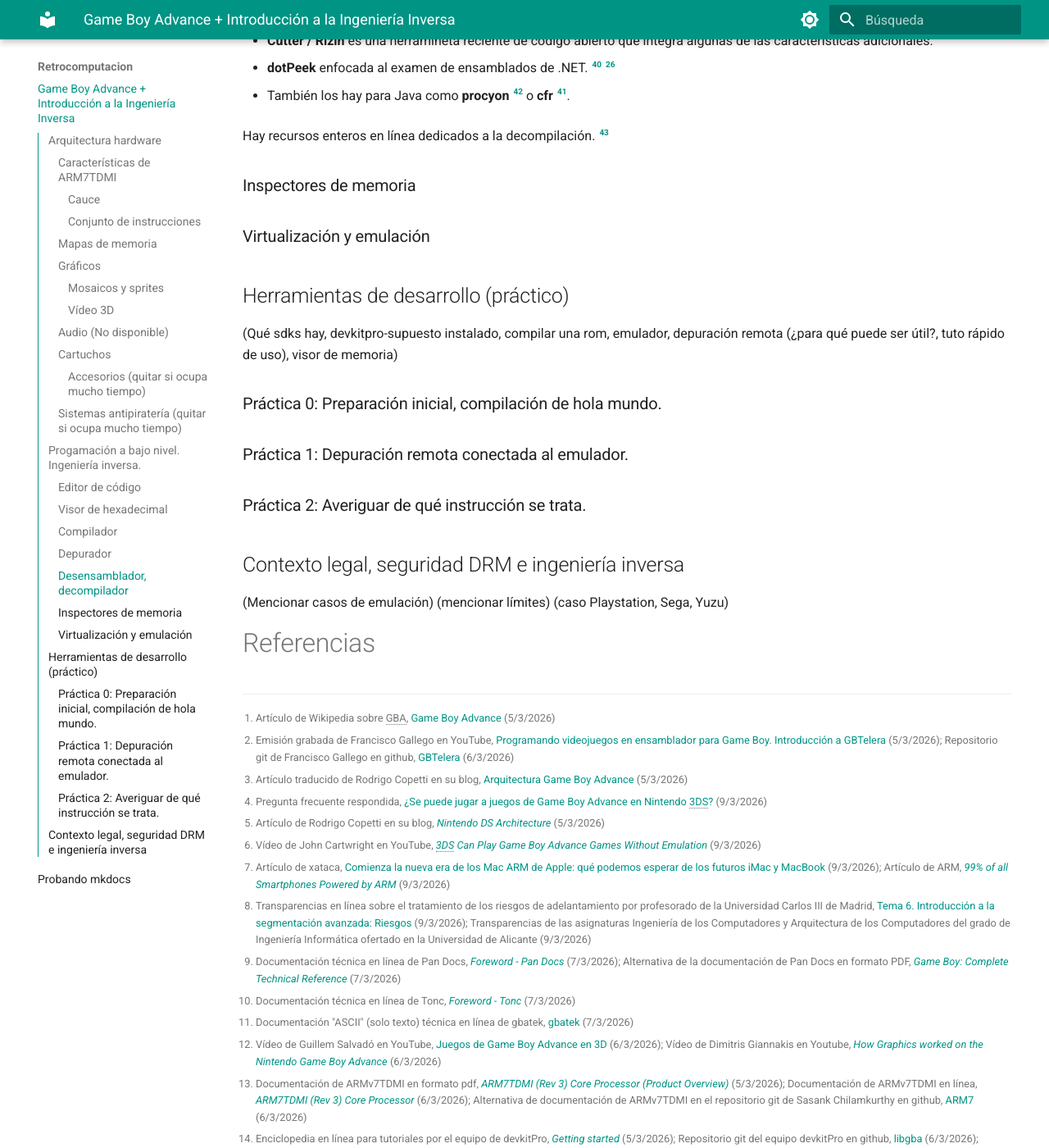
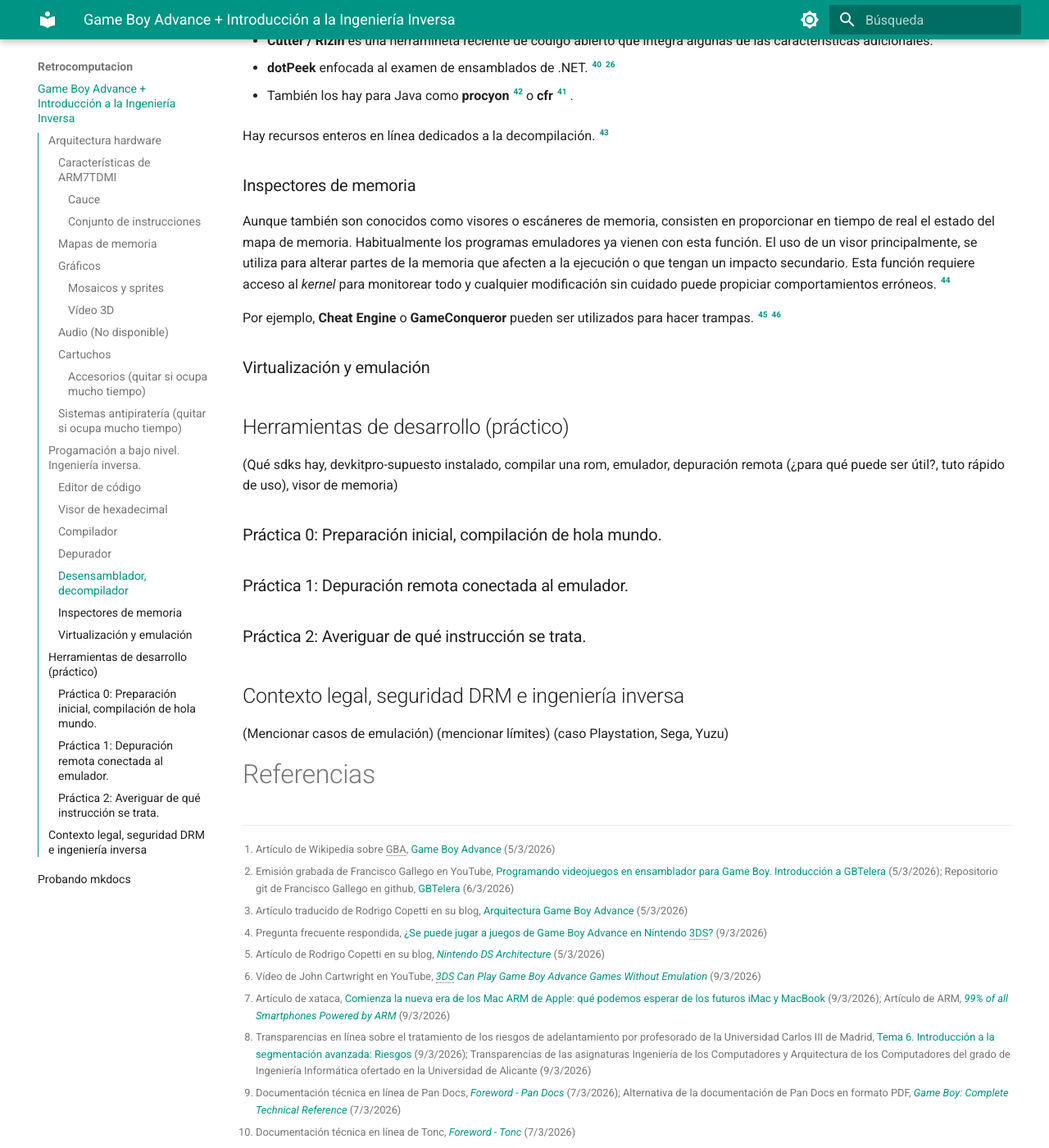
Before and after one commit to abl78-ua/Wiki-IMCR, an MkDocs documentation site: the page built from docs/Retrocomputacion/Retrocomputacion.md, in a window 1280 px wide and 1400 px high, scrolled down 9183 px. Shown: the whole window at 82% size. Built offline with MkDocs 1.6.1 and Material for MkDocs 9.7.7, drawn with Linux system fonts in a browser that asks for light colours; some of the changed text lies outside the part shown.

Commit message:
doc: scanmems

```diff
--- a/docs/Retrocomputacion/Retrocomputacion.md
+++ b/docs/Retrocomputacion/Retrocomputacion.md
@@ -238,13 +238,19 @@ Listado de algunos decompiladores/desensambladores:
 
 - **dotPeek** enfocada al examen de ensamblados de .NET. [^ref:dotpeek] [^ref:jetbrains]
 
-- También los hay para Java como **procyon** [^ref:proycon] o **cfr** [^ref:cfr].
+- También los hay para Java como **procyon** [^ref:proycon] o **cfr** [^ref:cfr] .
 
 Hay recursos enteros en línea dedicados a la decompilación. [^ref:decmpwiki]
 
 ### Inspectores de memoria
 
+Aunque también son conocidos como visores o escáneres de memoria, consisten en proporcionar en tiempo de real el estado del mapa de memoria. Habitualmente los programas emuladores ya vienen con esta función. El uso de un visor principalmente, se utiliza para alterar partes de la memoria que afecten a la ejecución o que tengan un impacto secundario. Esta función requiere acceso al *kernel* para monitorear todo y cualquier modificación sin cuidado puede propiciar comportamientos erróneos. [^ref:myref]
+
+Por ejemplo, **Cheat Engine** o **GameConqueror** pueden ser utilizados para hacer trampas. [^ref:ce] [^ref:CHEATS]
+
 ### Virtualización y emulación
+
+
 
 ## Herramientas de desarrollo (práctico)
 
@@ -324,7 +330,7 @@ Hay recursos enteros en línea dedicados a la decompilación. [^ref:decmpwiki]
 
 [^ref:gbatek]: Documentación "ASCII" (solo texto) técnica en línea de gbatek, [gbatek](https://mgba-emu.github.io/gbatek/) (7/3/2026)
 
-[^ref:GBA3D]: Vídeo de Guillem Salvadó en YouTube, [Juegos de Game Boy Advance en 3D](https://www.youtube.com/watch?v=9QtnivesDaM) (6/3/2026); Vídeo de Dimitris Giannakis en Youtube, [*How Graphics worked on the Nintendo Game Boy Advance*](https://www.youtube.com/watch?v=mpNWEbZdXNw) (6/3/2026)
+[^ref:GBA3D]: Vídeo de Guillem Salvadó sobre 3D en GBA en YouTube, [Juegos de Game Boy Advance en 3D](https://www.youtube.com/watch?v=9QtnivesDaM) (6/3/2026); Vídeo de Dimitris Giannakis en Youtube, [*How Graphics worked on the Nintendo Game Boy Advance*](https://www.youtube.com/watch?v=mpNWEbZdXNw) (6/3/2026)
 
 [^ref:ARM7]: Documentación de ARMv7TDMI en formato pdf, [*ARM7TDMI (Rev 3) Core Processor (Product Overview)*](https://documentation-service.arm.com/static/5eb15edd9931941038e01527) (5/3/2026); Documentación de ARMv7TDMI en línea, [*ARM7TDMI (Rev 3) Core Processor*](https://developer.arm.com/documentation/dvi0027/b/arm7tdmi) (6/3/2026); Alternativa de documentación de ARMv7TDMI en el repositorio git de Sasank Chilamkurthy en github, [ARM7](https://github.com/chsasank/ARM7/blob/master/docs/ARM-7TDMI-Reference-Manual.pdf) (6/3/2026)
 
@@ -386,7 +392,13 @@ Hay recursos enteros en línea dedicados a la decompilación. [^ref:decmpwiki]
 
 [^ref:proycon]: Repositorio git de procyon en github, [procyon](https://github.com/mstrobel/procyon) (18/3/2026)
 
-[^ref:decmpwiki]: Enciclopedia wiki en línea dedicada a la decompilación, [**Decompiler Directory**](https://decompilation.wiki/decompilers/directory/) (18/3/2026)
+[^ref:decmpwiki]: Enciclopedia wiki en línea dedicada a la decompilación, [*Decompiler Directory*](https://decompilation.wiki/decompilers/directory/) (18/3/2026)
+
+[^ref:myref]: Artículo por Starcube Labs sobre realizar ingeniería inversa en títulos de GBA, [*Reverse Engineering a GBA*](https://www.starcubelabs.com/reverse-engineering-gba/) (18/3/2026)
+
+[^ref:ce]: Artículo de Wikipedia sobre Cheat Engine, [Cheat Engine](https://es.wikipedia.org/wiki/Cheat_Engine) (18/3/2026);
+
+[^ref:CHEATS]: Vídeo de Guillem Salvadó sobre trucos manipulando la memoria en YouTube, [¿Cómo funcionan los CHEAT CODES en juegos?](https://www.youtube.com/watch?v=dNS-lMqfKV0) (18/3/2026); Vídeo de Guillem Salvadó sobre manipulación de RAM en Youtube, [Hackeando Super Mario 64](https://youtu.be/voGN9nx-59Q?si=Vs1rQzTVsm-R0XkQ) (18/3/2026)
 
 [^ref:Lovepotion]: Repositorio git del equipo lovebrew en github, [LÖVE Potion](https://github.com/lovebrew/lovepotion) (6/3/2026)
 
```
